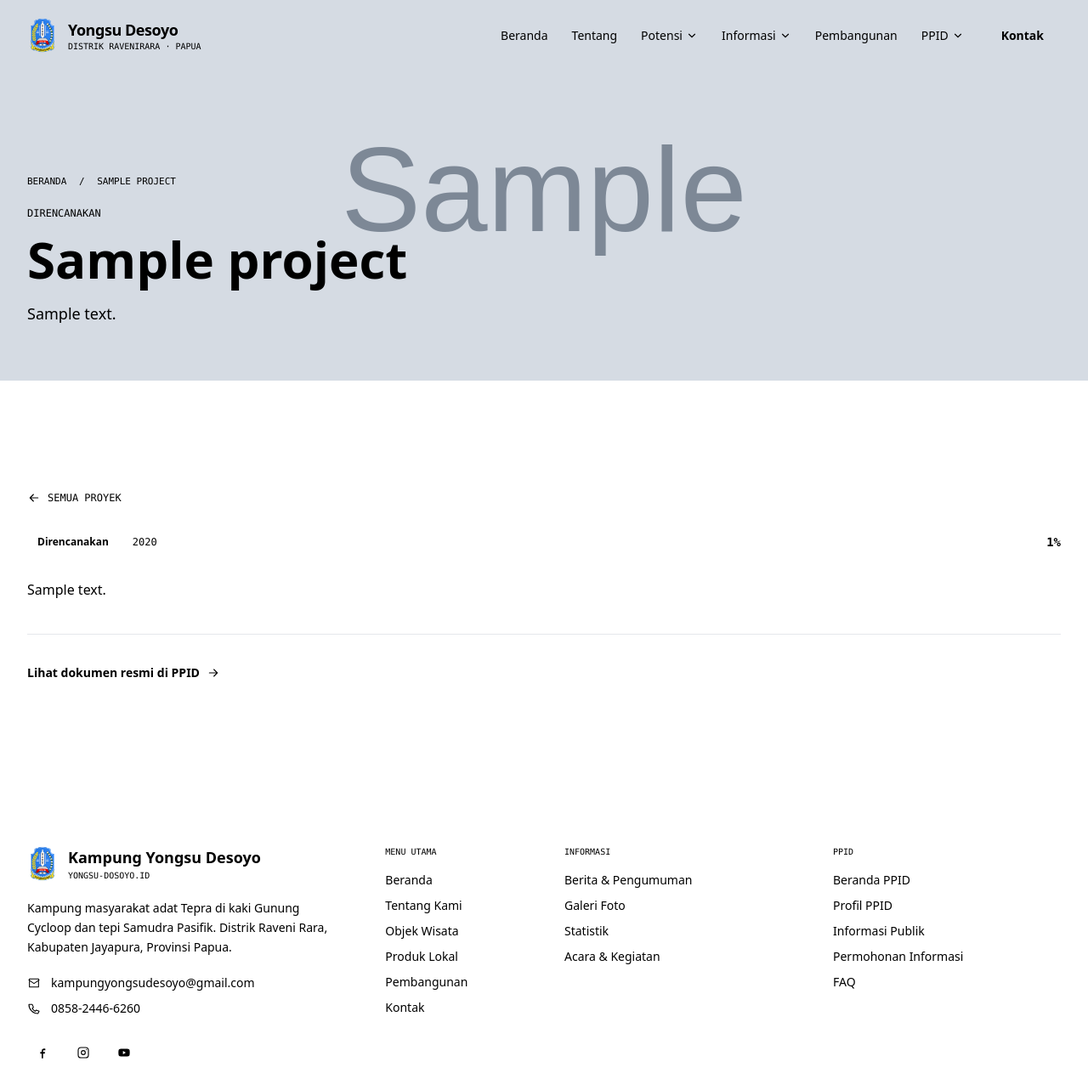
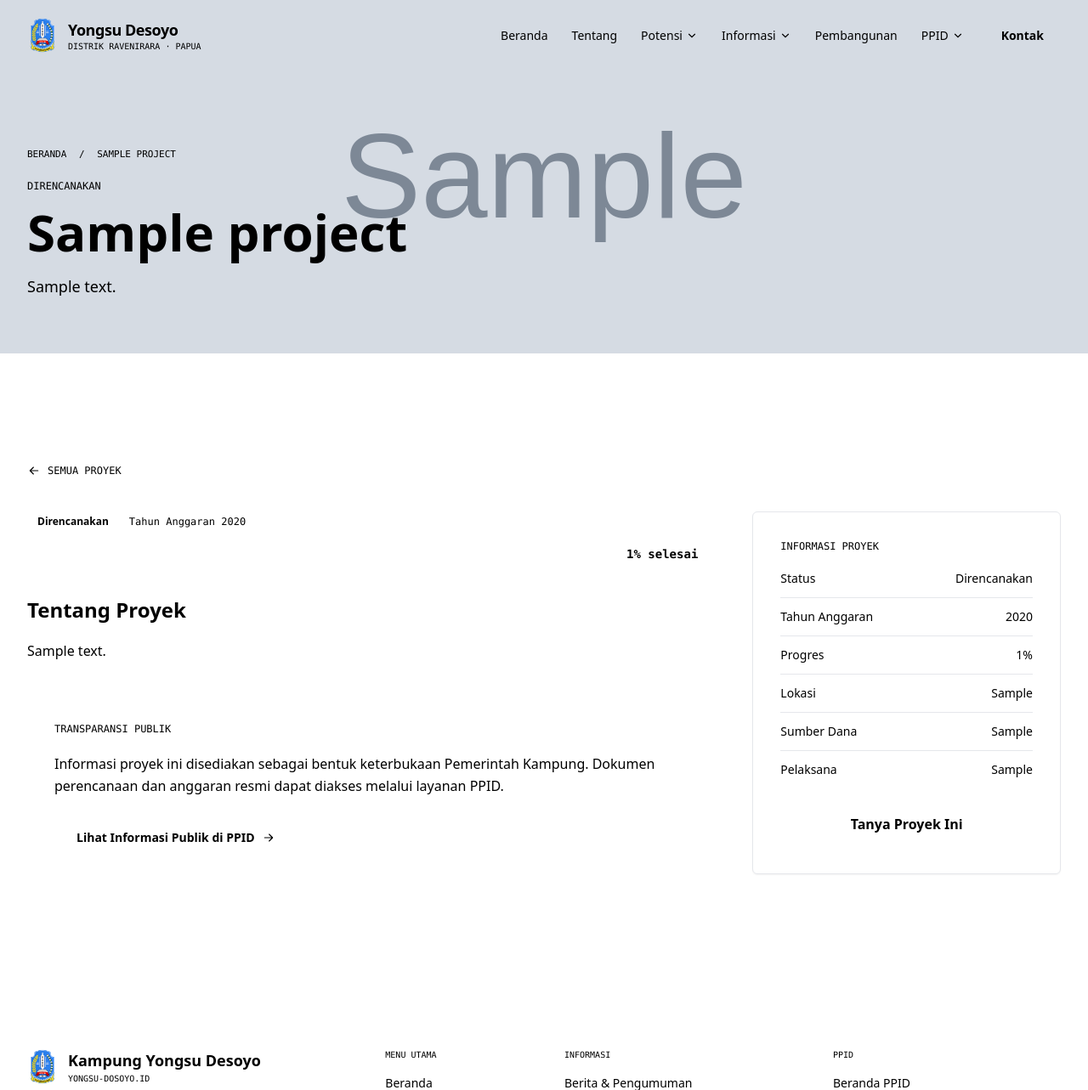
Before and after one commit to yokoberek/yongsu-desoyo, a Django app: a page that uses development/templates/development/project_detail.html in a window 1280 px wide. Shown: the top 1283 px of the page at 85% size. Run offline with Django 5.2, Linux system fonts and the light colour scheme; tables that the repository leaves empty hold one stand-in row (values such as "Sample post"); grey boxes marked "Sample" are stand-in pictures; some libraries are stand-ins or nearby versions.

Commit message:
feat(development): make project detail page transparency-focused
Adds location, funding_source, and implementer fields so a project page shows what a village transparency page should: where, who's funding it, and who's carrying it out. Layout now matches the site's two-column detail pattern (previously the odd one out at a single narrow column). The progress bar is now Alpine-driven (x-data/:style) instead of a server-rendered inline style, animating in on load.

Co-Authored-By: Claude Sonnet 5 <noreply@anthropic.com>

```diff
--- a/development/admin.py
+++ b/development/admin.py
@@ -8,8 +8,8 @@ from .models import Project
 
 @admin.register(Project)
 class ProjectAdmin(ModelAdmin):
-    list_display = ("title", "status", "progress", "year", "is_published")
+    list_display = ("title", "status", "progress", "year", "location", "is_published")
     list_filter = ("status", "is_published")
-    search_fields = ("title", "summary", "description")
+    search_fields = ("title", "summary", "description", "location", "implementer")
     prepopulated_fields = {"slug": ("title",)}
     formfield_overrides = {models.TextField: {"widget": WysiwygWidget}}
--- a/development/models.py
+++ b/development/models.py
@@ -16,6 +16,9 @@ class Project(models.Model):
     status = models.CharField("Status", max_length=20, choices=Status.choices, default=Status.ONGOING)
     progress = models.PositiveSmallIntegerField("Progres (%)", default=0)
     year = models.PositiveSmallIntegerField("Tahun", null=True, blank=True)
+    location = models.CharField("Lokasi", max_length=150, blank=True)
+    funding_source = models.CharField("Sumber Dana", max_length=150, blank=True)
+    implementer = models.CharField("Pelaksana", max_length=150, blank=True)
     is_published = models.BooleanField("Ditampilkan", default=True)
     created_at = models.DateTimeField(auto_now_add=True)
 
--- a/development/templates/development/project_detail.html
+++ b/development/templates/development/project_detail.html
@@ -7,33 +7,85 @@
 
 {% block content %}
 
-  {% include "partials/page_banner.html" with judul=project.title crumb=project.title eyebrow=project.get_status_display gambar=project.image_url tinggi="min-h-[56vh]" subjudul=project.summary %}
+  {% include "partials/page_banner.html" with judul=project.title crumb=project.title eyebrow=project.get_status_display gambar=project.image_url tinggi="min-h-[52vh]" subjudul=project.summary %}
 
   <section class="bg-pasir py-24 sm:py-32">
     <div class="mx-auto max-w-7xl px-5 sm:px-8">
-      <a href="{% url 'development:list' %}" class="reveal inline-flex items-center gap-2 font-mono text-xs tracking-eyebrow uppercase text-reef hover:text-emas transition mb-8">
+      <a href="{% url 'development:list' %}" class="reveal inline-flex items-center gap-2 font-mono text-xs tracking-eyebrow uppercase text-reef hover:text-emas transition mb-10">
         <svg class="h-4 w-4" fill="none" stroke="currentColor" stroke-width="1.7" viewBox="0 0 24 24"><path stroke-linecap="round" d="M19 12H5m0 0l6 6m-6-6l6-6"/></svg>
         Semua Proyek
       </a>
 
-      <div class="reveal flex flex-wrap items-center gap-4 mb-8">
+      <div class="grid lg:grid-cols-3 gap-10 lg:gap-16 items-start">
+        <div class="lg:col-span-2 space-y-10">
+          <!-- Progres -->
+          <div class="reveal">
+            <div class="flex flex-wrap items-center gap-3 mb-4">
               <span class="rounded-full px-3 py-1 text-xs font-semibold {% if project.status == 'selesai' %}bg-reef/15 text-reef{% elif project.status == 'direncanakan' %}bg-aqua/25 text-reef{% else %}bg-emas/15 text-emas{% endif %}">{{ project.get_status_display }}</span>
-        {% if project.year %}<span class="font-mono text-xs text-ink/50">{{ project.year }}</span>{% endif %}
-        <div class="flex-1 min-w-[8rem] flex items-center gap-3">
-          <div class="flex-1 h-2 rounded-full bg-ink/10 overflow-hidden"><div class="h-full rounded-full {% if project.status == 'selesai' %}bg-reef{% elif project.status == 'direncanakan' %}bg-aqua{% else %}bg-emas{% endif %}" style="width: {{ project.progress }}%"></div></div>
-          <span class="font-mono text-sm font-semibold text-ink/70">{{ project.progress }}%</span>
+              {% if project.year %}<span class="font-mono text-xs text-ink/50">Tahun Anggaran {{ project.year }}</span>{% endif %}
+            </div>
+            <div class="flex items-center gap-4" x-data="{ w: 0 }" x-init="setTimeout(() => w = {{ project.progress }}, 150)">
+              <div class="flex-1 h-2.5 rounded-full bg-ink/10 overflow-hidden"><div class="h-full rounded-full transition-all duration-1000 ease-out {% if project.status == 'selesai' %}bg-reef{% elif project.status == 'direncanakan' %}bg-aqua{% else %}bg-emas{% endif %}" :style="{ width: w + '%' }"></div></div>
+              <span class="font-mono text-sm font-semibold text-ink/70 shrink-0">{{ project.progress }}% selesai</span>
             </div>
           </div>
 
-      <div class="reveal prose prose-lg max-w-none prose-headings:font-display prose-headings:text-ink prose-strong:text-ink prose-a:text-reef text-ink/75">
+          <!-- Deskripsi -->
+          <div class="reveal">
+            <h2 class="font-display font-bold text-2xl text-ink mb-5">Tentang Proyek</h2>
+            <div class="prose prose-lg max-w-none prose-headings:font-display prose-headings:text-ink prose-strong:text-ink prose-a:text-reef text-ink/75">
               {% if project.description %}{{ project.description|safe }}{% else %}<p>{{ project.summary }}</p>{% endif %}
             </div>
+          </div>
 
-      <div class="reveal mt-10 pt-8 border-t border-ink/10">
-        <a href="{% url 'ppid:information' %}" class="inline-flex items-center gap-2 text-sm font-semibold text-reef hover:text-emas transition">
-          Lihat dokumen resmi di PPID
+          <!-- Transparansi -->
+          <div class="reveal rounded-md bg-abyss text-kabut p-6 sm:p-8">
+            <p class="font-mono text-xs tracking-eyebrow uppercase text-aqua/80 mb-5">Transparansi Publik</p>
+            <p class="text-kabut/75 leading-relaxed mb-6">
+              Informasi proyek ini disediakan sebagai bentuk keterbukaan Pemerintah Kampung. Dokumen perencanaan
+              dan anggaran resmi dapat diakses melalui layanan PPID.
+            </p>
+            <a href="{% url 'ppid:information' %}" class="inline-flex items-center gap-2 rounded-full border-2 border-white/25 px-6 py-3 text-sm font-semibold text-kabut hover:bg-white/10 transition">
+              Lihat Informasi Publik di PPID
               <svg class="h-4 w-4" fill="none" stroke="currentColor" stroke-width="1.7" viewBox="0 0 24 24"><path stroke-linecap="round" d="M5 12h14m0 0l-6-6m6 6l-6 6"/></svg>
             </a>
+          </div>
+        </div>
+
+        <aside class="lg:col-span-1">
+          <div class="reveal rounded-md bg-white border border-ink/10 p-8 lg:sticky lg:top-28 shadow-sm">
+            <p class="font-mono text-xs tracking-eyebrow uppercase text-reef mb-5">Informasi Proyek</p>
+            <dl class="space-y-3 text-sm">
+              <div class="flex justify-between gap-4 border-b border-ink/10 pb-3">
+                <dt class="text-ink/50">Status</dt><dd class="font-medium text-ink text-right">{{ project.get_status_display }}</dd>
+              </div>
+              {% if project.year %}
+              <div class="flex justify-between gap-4 border-b border-ink/10 pb-3">
+                <dt class="text-ink/50">Tahun Anggaran</dt><dd class="font-medium text-ink text-right">{{ project.year }}</dd>
+              </div>
+              {% endif %}
+              <div class="flex justify-between gap-4 border-b border-ink/10 pb-3">
+                <dt class="text-ink/50">Progres</dt><dd class="font-medium text-ink text-right">{{ project.progress }}%</dd>
+              </div>
+              {% if project.location %}
+              <div class="flex justify-between gap-4 border-b border-ink/10 pb-3">
+                <dt class="text-ink/50">Lokasi</dt><dd class="font-medium text-ink text-right">{{ project.location }}</dd>
+              </div>
+              {% endif %}
+              {% if project.funding_source %}
+              <div class="flex justify-between gap-4 border-b border-ink/10 pb-3">
+                <dt class="text-ink/50">Sumber Dana</dt><dd class="font-medium text-ink text-right">{{ project.funding_source }}</dd>
+              </div>
+              {% endif %}
+              <div class="flex justify-between gap-4">
+                <dt class="text-ink/50">Pelaksana</dt><dd class="font-medium text-ink text-right">{{ project.implementer|default:"Pemerintah Kampung" }}</dd>
+              </div>
+            </dl>
+            <a href="{% url 'commons:contact' %}" class="mt-7 w-full inline-flex items-center justify-center gap-2 rounded-full bg-emas px-6 py-3.5 font-semibold text-abyss hover:bg-emasS transition">
+              Tanya Proyek Ini
+            </a>
+          </div>
+        </aside>
       </div>
     </div>
   </section>
```
Also changed, not shown: development/migrations/0003_project_funding_source_project_implementer_and_more.py (added). Lines whose indentation alone changed are shown as unchanged.
